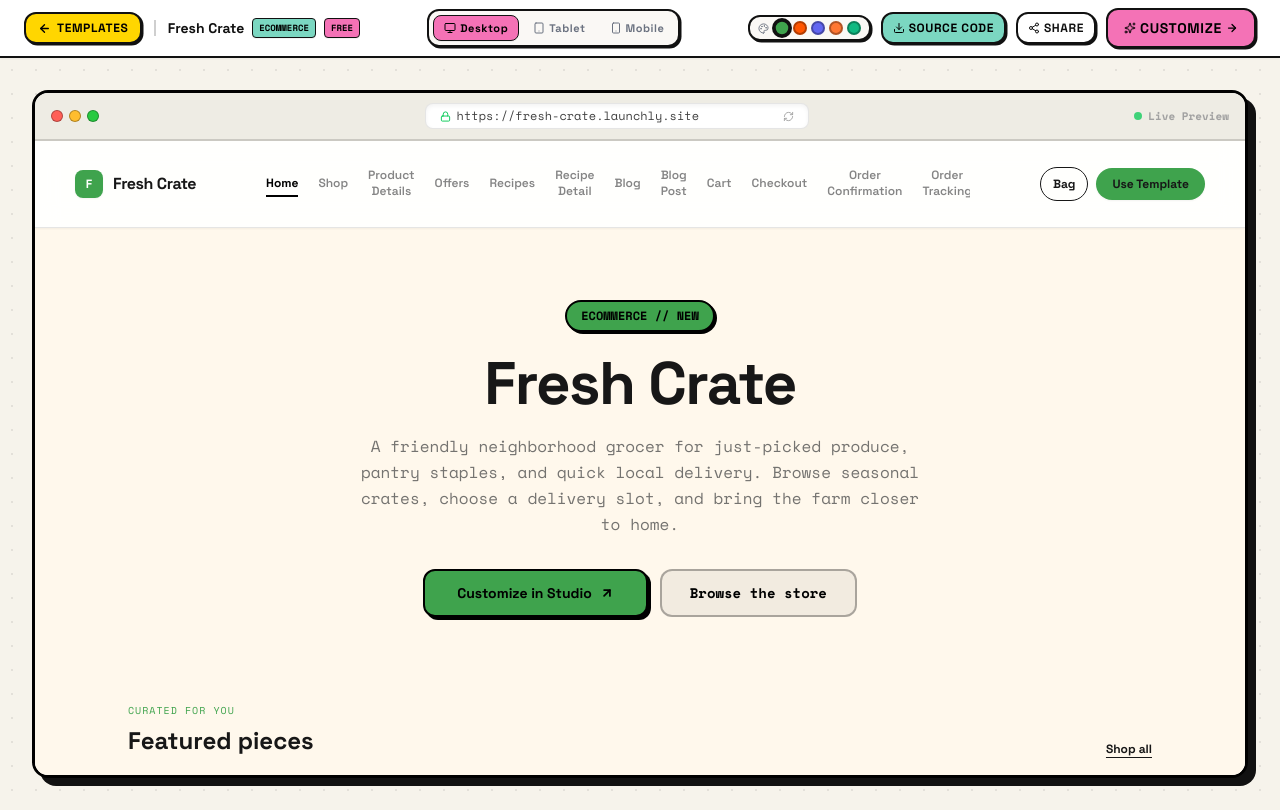
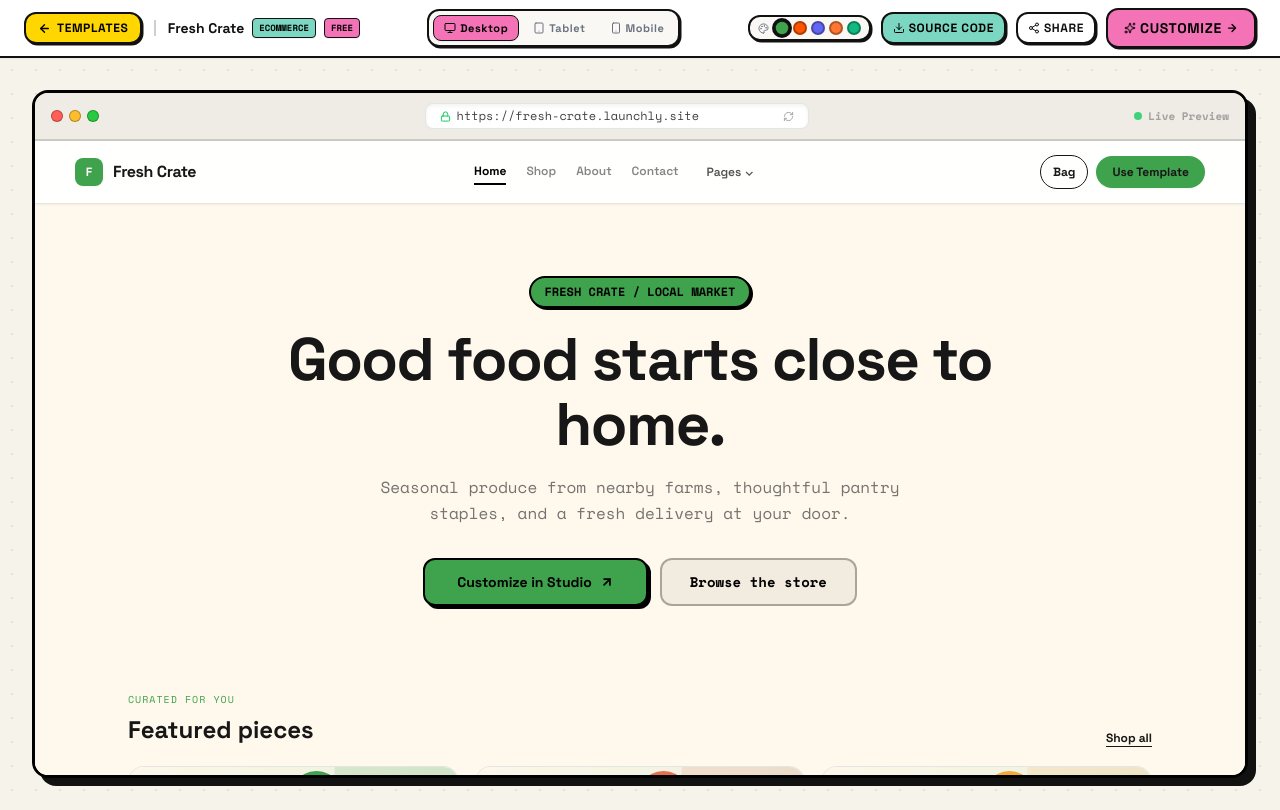
Before and after one commit to Harshit214713/Launchly, a Next.js app: page /templates/fresh-crate in a window 1280 px wide. Built offline with nearby package versions, Linux system fonts and the light colour scheme.

Commit message:
fix(templates): align detail previews with storefronts

```diff
--- a/src/app/templates/[templateId]/page.tsx
+++ b/src/app/templates/[templateId]/page.tsx
@@ -30,6 +30,15 @@ const COLOR_PALETTES = [
   { name: 'Sunset', color: '#FF7733' },
   { name: 'Emerald', color: '#10B981' },
 ];
+
+function PreviewProductArt({ fresh, index }: { fresh: boolean; index: number }) {
+  const accent = fresh ? ['#3FA34D', '#E76F51', '#F4A93B'][index % 3] : ['#C6FF3D', '#7C5CFF', '#40D9E8'][index % 3];
+  return <svg viewBox="0 0 480 320" aria-hidden="true" className="h-full w-full" preserveAspectRatio="xMidYMid slice">
+    <defs><linearGradient id={`preview-art-${fresh ? 'fresh' : 'volt'}-${index}`} x1="0" y1="0" x2="1" y2="1"><stop stopColor={fresh ? '#FFF8EC' : '#252C3B'}/><stop offset="1" stopColor={fresh ? '#DCEBD4' : '#11141C'}/></linearGradient></defs>
+    <rect width="480" height="320" fill={`url(#preview-art-${fresh ? 'fresh' : 'volt'}-${index})`}/><circle cx="390" cy="55" r="90" fill={accent} opacity=".15"/>
+    {fresh ? <g><path d="M112 135h256l-24 142H136z" fill="#C3874D"/><path d="M130 158h220M136 205h208M143 251h194" stroke="#8F5C36" strokeWidth="10"/><path d="M155 141c-4-72 51-88 68-25 22-80 83-77 91-5 39-57 84-30 71 30" fill="none" stroke={accent} strokeWidth="15" strokeLinecap="round"/><circle cx="177" cy="165" r="31" fill="#E76F51"/><circle cx="238" cy="155" r="29" fill="#F4A93B"/><circle cx="297" cy="169" r="32" fill="#89B85D"/><circle cx="211" cy="209" r="27" fill="#D84D42"/><circle cx="275" cy="216" r="29" fill="#F2BC47"/></g> : <g><path d="M156 196v-48c0-85 36-124 84-124s84 39 84 124v48" fill="none" stroke={accent} strokeWidth="19" strokeLinecap="round"/><rect x="123" y="166" width="62" height="94" rx="24" fill="#30384A" stroke={accent} strokeWidth="7"/><rect x="295" y="166" width="62" height="94" rx="24" fill="#30384A" stroke={accent} strokeWidth="7"/><path d="M181 277h118" stroke="#8993A7" strokeWidth="8" strokeLinecap="round"/></g>}
+  </svg>;
+}
 
 export default function TemplatePreviewPage({
   params
@@ -288,11 +297,11 @@ export default function TemplatePreviewPage({
                 </span>
               </div>
 
-              {/* Interactive Tab Links */}
-              <div className={`hidden sm:flex items-center gap-5 text-xs font-semibold overflow-x-auto max-w-[55vw] ${
+              {/* Keep primary storefront navigation concise; the page picker contains every preview route. */}
+              <div className={`hidden sm:flex items-center gap-5 text-xs font-semibold ${
                 isDarkTemplate ? 'text-neutral-300' : 'text-[#525252]'
               }`}>
-                {template.pages.map((p) => {
+                {template.pages.filter((page) => ['home', 'shop', 'about', 'contact'].includes(page.toLowerCase())).map((p) => {
                   const key = p.toLowerCase();
                   const isActive = activeSection === key;
                   return (
@@ -310,6 +319,12 @@ export default function TemplatePreviewPage({
                     </button>
                   );
                 })}
+                <details className="group relative py-1">
+                  <summary className="list-none cursor-pointer rounded-lg px-2 py-1 hover:bg-black/5 [&::-webkit-details-marker]:hidden">Pages <span aria-hidden="true">⌄</span></summary>
+                  <div className={`absolute right-0 top-full z-30 mt-2 grid max-h-80 min-w-48 overflow-y-auto rounded-xl border p-1 shadow-xl ${isDarkTemplate ? 'border-white/10 bg-[#171923] text-white' : 'border-black/10 bg-white text-black'}`}>
+                    {template.pages.map((page) => <button key={page} type="button" onClick={() => setActiveSection(page.toLowerCase())} className={`rounded-lg px-3 py-2 text-left capitalize hover:bg-black/5 ${activeSection === page.toLowerCase() ? 'font-bold' : ''}`}>{page}</button>)}
+                  </div>
+                </details>
               </div>
 
               <div className="flex items-center gap-2 shrink-0">
@@ -334,19 +349,19 @@ export default function TemplatePreviewPage({
                     className="inline-flex items-center gap-1.5 px-3.5 py-1.5 rounded-full border-2 border-black font-mono text-[11px] sm:text-xs font-black uppercase text-black shadow-[2px_2px_0px_#000] mb-5"
                     style={{ backgroundColor: currentAccent }}
                   >
-                    <span>{template.category.toUpperCase()}{' // '}{template.badge?.toUpperCase() || 'POPULAR'}</span>
+                    <span>{template.id === 'fresh-crate' ? 'FRESH CRATE / LOCAL MARKET' : template.id === 'volt-gear' ? 'VOLT GEAR / FIELD TESTED' : `${template.category.toUpperCase()} / ${template.badge?.toUpperCase() || 'POPULAR'}`}</span>
                   </div>
 
                   <h1 className={`font-display text-4xl sm:text-6xl font-black tracking-tight mb-4 leading-[1.08] ${
                     isDarkTemplate ? 'text-white' : 'text-[#171717]'
                   }`}>
-                    {template.name}
+                    {template.id === 'fresh-crate' ? 'Good food starts close to home.' : template.id === 'volt-gear' ? 'Gear for your next big idea.' : template.name}
                   </h1>
 
                   <p className={`font-mono text-xs sm:text-base opacity-80 max-w-xl mx-auto mb-8 leading-relaxed ${
                     isDarkTemplate ? 'text-neutral-300' : 'text-[#525252]'
                   }`}>
-                    {template.description}
+                    {template.id === 'fresh-crate' ? 'Seasonal produce from nearby farms, thoughtful pantry staples, and a fresh delivery at your door.' : template.id === 'volt-gear' ? 'Thoughtful technology for work, play, and everything you want to build next.' : template.description}
                   </p>
 
                   <div className="flex flex-wrap items-center justify-center gap-3">
@@ -379,10 +394,10 @@ export default function TemplatePreviewPage({
                       <button type="button" onClick={() => setActiveSection(template.pages[1]?.toLowerCase() || 'shop')} className="text-xs font-bold underline underline-offset-4">Shop all</button>
                     </div>
                     <div className="grid grid-cols-1 sm:grid-cols-3 gap-4">
-                      {products.map((product, index) => (
+                      {products.slice(0, 3).map((product, index) => (
                         <article key={product.name} className={`overflow-hidden rounded-2xl border ${isDarkTemplate ? 'bg-white/5 border-white/10' : 'bg-white border-black/10'}`}>
-                          <div className="h-40 flex items-center justify-center" style={{ background: `linear-gradient(135deg, ${currentAccent}40, ${currentAccent}10)` }}><span className="font-display text-5xl font-black opacity-60">0{index + 1}</span></div>
-                          <div className="p-4"><span className="font-mono text-[9px] uppercase tracking-wider opacity-60">{product.category}</span><h3 className="font-bold mt-1">{product.name}</h3><p className="text-xs opacity-65 mt-1">{product.detail}</p><div className="flex items-center justify-between mt-4"><span className="font-black">${product.price}</span><button type="button" onClick={() => setCartCount((count) => count + 1)} className="px-3 py-1.5 rounded-lg text-xs font-bold" style={{ backgroundColor: currentAccent, color: isDarkTemplate ? '#111' : '#171717' }}>Add to bag</button></div></div>
+                          <div className="h-40 overflow-hidden"><PreviewProductArt fresh={template.id === 'fresh-crate'} index={index}/></div>
+                          <div className="p-4"><span className="font-mono text-[9px] uppercase tracking-wider opacity-60">{product.category}</span><h3 className="font-bold mt-1">{product.name}</h3><p className="text-xs opacity-65 mt-1">{product.detail}</p><div className="flex items-center justify-between mt-4"><span className="font-black">₹{product.price.toLocaleString('en-IN')}</span><button type="button" onClick={() => setCartCount((count) => count + 1)} className="px-3 py-1.5 rounded-lg text-xs font-bold" style={{ backgroundColor: currentAccent, color: isDarkTemplate ? '#111' : '#171717' }}>Add to {template.id === 'fresh-crate' ? 'crate' : 'bag'}</button></div></div>
                         </article>
                       ))}
                     </div>
@@ -458,8 +473,8 @@ export default function TemplatePreviewPage({
                   <div className="grid grid-cols-1 sm:grid-cols-3 gap-5">
                     {visibleProducts.length ? visibleProducts.map((product, index) => (
                       <article key={product.name} className={`overflow-hidden rounded-2xl border ${isDarkTemplate ? 'bg-white/5 border-white/10 text-white' : 'bg-white border-black/10 text-black'}`}>
-                        <div className="h-48 flex items-center justify-center" style={{ background: `linear-gradient(135deg, ${currentAccent}40, ${currentAccent}10)` }}><span className="font-display text-6xl font-black opacity-50">0{index + 1}</span></div>
-                        <div className="p-4"><span className="font-mono text-[9px] uppercase tracking-wider opacity-60">{product.category}</span><h3 className="font-bold mt-1">{product.name}</h3><p className="text-xs opacity-65 mt-1">{product.detail}</p><div className="flex items-center justify-between mt-4"><span className="font-black">${product.price}</span><div className="flex gap-2"><button type="button" aria-label={`Save ${product.name}`} onClick={() => setWishlist((items) => items.includes(product.name) ? items.filter((item) => item !== product.name) : [...items, product.name])} className="rounded-lg border px-2 py-1 text-xs">{wishlist.includes(product.name) ? '♥' : '♡'}</button><button type="button" onClick={() => setCartCount((count) => count + 1)} className="rounded-lg px-3 py-1.5 text-xs font-bold text-black" style={{ backgroundColor: currentAccent }}>Add to bag</button></div></div></div>
+                        <div className="h-48 overflow-hidden"><PreviewProductArt fresh={template.id === 'fresh-crate'} index={index}/></div>
+                        <div className="p-4"><span className="font-mono text-[9px] uppercase tracking-wider opacity-60">{product.category}</span><h3 className="font-bold mt-1">{product.name}</h3><p className="text-xs opacity-65 mt-1">{product.detail}</p><div className="flex items-center justify-between mt-4"><span className="font-black">₹{product.price.toLocaleString('en-IN')}</span><div className="flex gap-2"><button type="button" aria-label={`Save ${product.name}`} onClick={() => setWishlist((items) => items.includes(product.name) ? items.filter((item) => item !== product.name) : [...items, product.name])} className="rounded-lg border px-2 py-1 text-xs">{wishlist.includes(product.name) ? '♥' : '♡'}</button><button type="button" onClick={() => setCartCount((count) => count + 1)} className="rounded-lg px-3 py-1.5 text-xs font-bold text-black" style={{ backgroundColor: currentAccent }}>Add to {template.id === 'fresh-crate' ? 'crate' : 'bag'}</button></div></div></div>
                       </article>
                   )) : <p className="col-span-full py-12 text-center text-sm opacity-60">No saved items yet. Tap the heart on a piece to add it to your wishlist.</p>}
                   </div>
--- a/src/components/TemplateCard.tsx
+++ b/src/components/TemplateCard.tsx
@@ -10,7 +10,7 @@ function TemplatePreviewCanvas({ template }: { template: Template }) {
     'fresh-crate': (
       <div className="relative flex h-full flex-col overflow-hidden bg-[#FFF8EC] p-4 text-[#1F2A1B]">
         <div className="flex items-center justify-between border-b border-[#1F2A1B]/15 pb-2 font-mono text-[8px] uppercase tracking-[.18em]"><span>FRESH CRATE</span><span>Shop&nbsp;&nbsp; Recipes&nbsp;&nbsp; Basket (0)</span></div>
-        <div className="my-auto grid grid-cols-[1.1fr_.9fr] items-center gap-3 py-4"><div><span className="font-mono text-[7px] uppercase tracking-[.2em] text-[#3FA34D]">Picked fresh, nearby</span><h3 className="mt-2 font-serif text-2xl leading-[1.05]">Good food starts close to home.</h3><p className="mt-2 max-w-40 text-[8px] leading-relaxed text-[#6B7566]">Seasonal produce from farms you can get to know.</p><span className="mt-3 inline-flex rounded-full bg-[#3FA34D] px-3 py-1 font-mono text-[7px] font-bold uppercase text-white">Build your crate ↗</span></div><div className="flex aspect-[4/5] items-end rounded-[45%_45%_12px_12px] bg-gradient-to-br from-[#F4A93B] via-[#97C56A] to-[#3FA34D] p-2"><span className="rounded bg-[#FFF8EC]/90 px-2 py-1 font-mono text-[7px]">MARKET CRATE · ₹1,499</span></div></div>
+        <div className="my-auto grid grid-cols-[1.1fr_.9fr] items-center gap-3 py-4"><div><span className="font-mono text-[7px] uppercase tracking-[.2em] text-[#3FA34D]">Picked fresh, nearby</span><h3 className="mt-2 font-serif text-2xl leading-[1.05]">Good food starts close to home.</h3><p className="mt-2 max-w-40 text-[8px] leading-relaxed text-[#6B7566]">Seasonal produce from farms you can get to know.</p><span className="mt-3 inline-flex rounded-full bg-[#3FA34D] px-3 py-1 font-mono text-[7px] font-bold uppercase text-white">Build your crate ↗</span></div><div className="relative flex aspect-[4/5] items-end overflow-hidden rounded-[45%_45%_12px_12px] bg-gradient-to-br from-[#F4A93B]/20 via-[#97C56A]/35 to-[#3FA34D]/40 p-2"><svg viewBox="0 0 240 300" aria-hidden="true" className="absolute inset-0 h-full w-full"><path d="M39 132h162l-15 125H55z" fill="#C3874D"/><path d="M48 151h144M53 194h134M58 237h124" stroke="#8F5C36" strokeWidth="8"/><path d="M64 139c-4-63 32-81 47-24 17-68 53-70 59-4 30-49 58-27 49 27" fill="none" stroke="#3FA34D" strokeWidth="12" strokeLinecap="round"/><circle cx="76" cy="152" r="25" fill="#E76F51"/><circle cx="119" cy="146" r="23" fill="#F4A93B"/><circle cx="158" cy="155" r="24" fill="#89B85D"/><circle cx="99" cy="194" r="22" fill="#D84D42"/><circle cx="143" cy="198" r="23" fill="#F2BC47"/></svg><span className="relative z-10 rounded bg-[#FFF8EC]/90 px-2 py-1 font-mono text-[7px]">MARKET CRATE · ₹1,499</span></div></div>
         <div className="grid grid-cols-3 gap-2 border-t border-[#1F2A1B]/15 pt-2">{[['01','Picked today'],['02','Local farms'],['03','At your door']].map(([n,label]) => <div key={label} className="rounded-lg bg-white/70 p-2"><span className="font-mono text-[7px] text-[#3FA34D]">{n}</span><p className="mt-1 text-[8px] font-bold">{label}</p></div>)}</div>
       </div>
     ),
@@ -18,7 +18,7 @@ function TemplatePreviewCanvas({ template }: { template: Template }) {
       <div className="relative flex h-full flex-col overflow-hidden bg-[#0B0D12] p-4 text-[#F5F7FA]">
         <div className="flex items-center justify-between border-b border-white/15 pb-2 font-mono text-[8px] uppercase tracking-[.16em]"><span>VOLT / GEAR</span><span>Shop&nbsp;&nbsp; Compare&nbsp;&nbsp; Cart (0)</span></div>
         <div className="my-auto rounded-2xl border border-[#C6FF3D]/25 bg-gradient-to-br from-[#151923] via-[#11151D] to-[#34275B] px-4 py-5 text-center"><span className="font-mono text-[7px] uppercase tracking-[.22em] text-[#C6FF3D]">New drop · 04:18:32</span><h3 className="mx-auto mt-2 max-w-52 text-2xl font-black leading-[1.05]">Build a setup that moves with you.</h3><p className="mx-auto mt-2 max-w-48 text-[8px] leading-relaxed text-[#8A93A6]">Precision gear for focused work, play, and everything between.</p><span className="mt-3 inline-flex rounded bg-[#C6FF3D] px-3 py-1 font-mono text-[7px] font-bold uppercase text-[#0B0D12]">Explore the drop ↗</span></div>
-        <div className="mt-3 grid grid-cols-3 gap-2">{[['01','PULSE ANC','#4B5570'],['02','VOLT KEYS','#626B32'],['03','NOVA QHD','#382A69']].map(([n,label,color]) => <div key={label} className="rounded-lg border border-white/10 bg-[#151923] p-2"><div className="flex h-12 items-center justify-center rounded-md" style={{ background: `linear-gradient(145deg, ${color}, #0B0D12)` }}><span className="font-mono text-sm text-[#C6FF3D]">▰</span></div><p className="mt-1 font-mono text-[6px] text-[#C6FF3D]">{n}</p><p className="text-[7px] font-bold">{label}</p></div>)}</div>
+        <div className="mt-3 grid grid-cols-3 gap-2">{[['01','PULSE ANC','#4B5570'],['02','VOLT KEYS','#626B32'],['03','NOVA QHD','#382A69']].map(([n,label,color]) => <div key={label} className="rounded-lg border border-white/10 bg-[#151923] p-2"><div className="flex h-12 items-center justify-center rounded-md" style={{ background: `linear-gradient(145deg, ${color}, #0B0D12)` }}><svg viewBox="0 0 48 38" aria-hidden="true" className="h-8 w-10"><path d="M12 24v-8C12 7 17 3 24 3s12 4 12 13v8" fill="none" stroke="#C6FF3D" strokeWidth="4" strokeLinecap="round"/><rect x="7" y="17" width="9" height="15" rx="3" fill="#30384A" stroke="#C6FF3D" strokeWidth="2"/><rect x="32" y="17" width="9" height="15" rx="3" fill="#30384A" stroke="#C6FF3D" strokeWidth="2"/></svg></div><p className="mt-1 font-mono text-[6px] text-[#C6FF3D]">{n}</p><p className="text-[7px] font-bold">{label}</p></div>)}</div>
       </div>
     ),
     'agenn-ai': (
```
